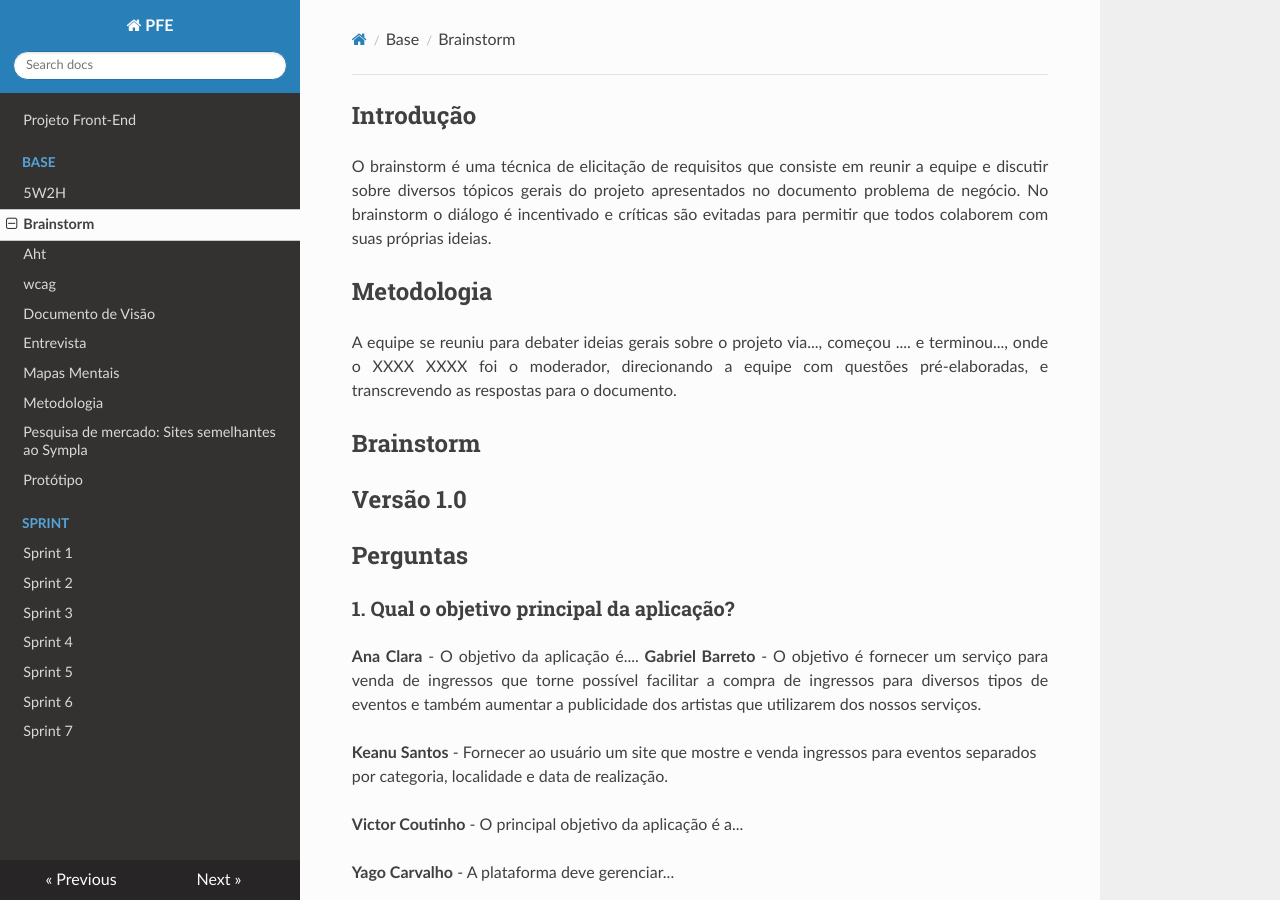
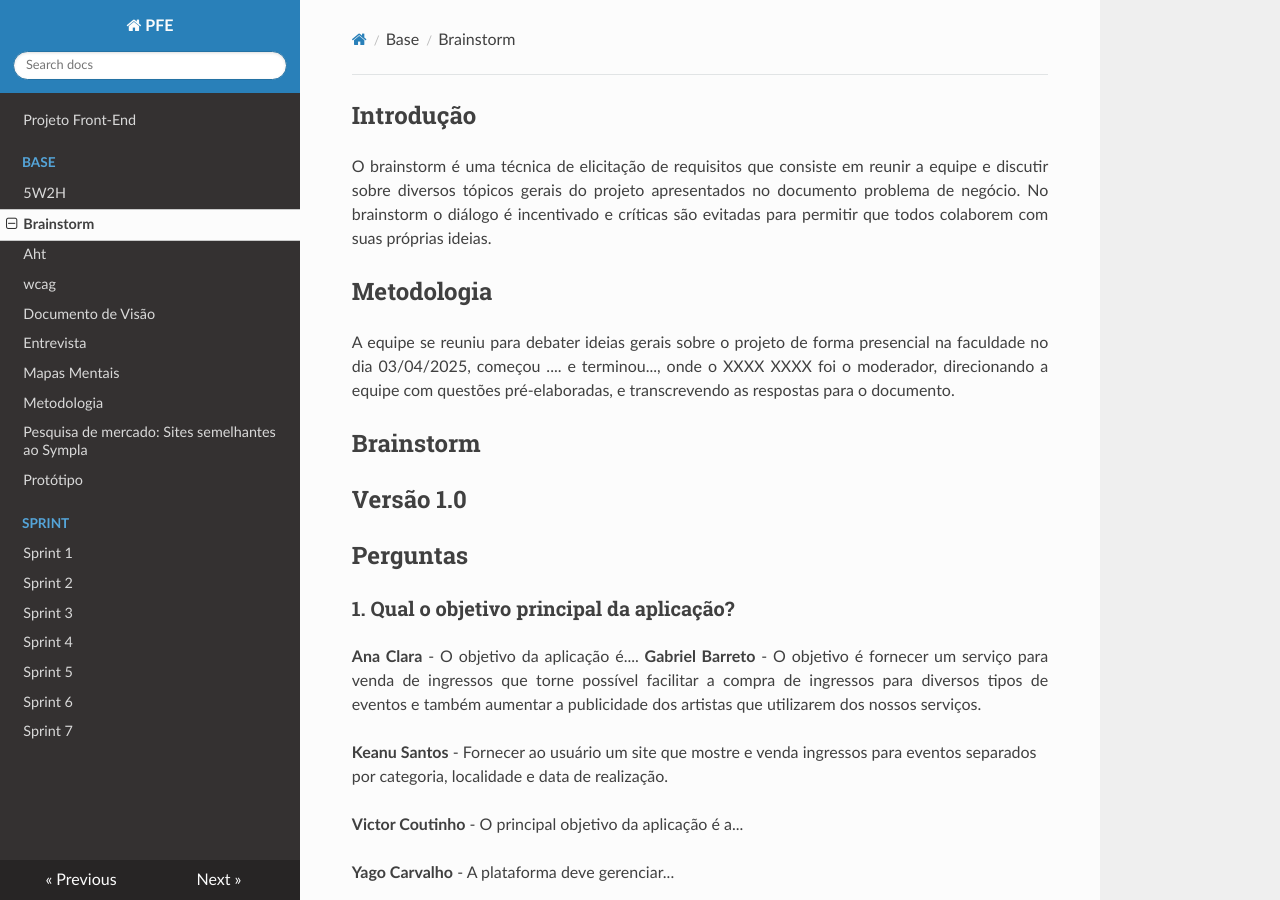
Before and after one commit to Projetos-de-Extensao/PFE_25.1_8001_IV, an MkDocs documentation site: the page built from docs/base/Brainstorm.md, in a window 1280 px wide and 900 px high. Built offline with MkDocs 1.6.1, drawn with Linux system fonts in a browser that asks for light colours; nearby versions of some CDN libraries.

Commit message:
Update Brainstorm.md

```diff
--- a/docs/base/Brainstorm.md
+++ b/docs/base/Brainstorm.md
@@ -10,7 +10,7 @@
 
 ## Metodologia
 <p align = "justify">
-A equipe se reuniu para debater ideias gerais sobre o projeto via..., começou .... e terminou..., onde o XXXX XXXX foi o moderador, direcionando a equipe com questões pré-elaboradas, e transcrevendo as respostas para o documento.
+A equipe se reuniu para debater ideias gerais sobre o projeto de forma presencial na faculdade no dia 03/04/2025, começou .... e terminou..., onde o XXXX XXXX foi o moderador, direcionando a equipe com questões pré-elaboradas, e transcrevendo as respostas para o documento.
 </p>
 
 ## Brainstorm
```
